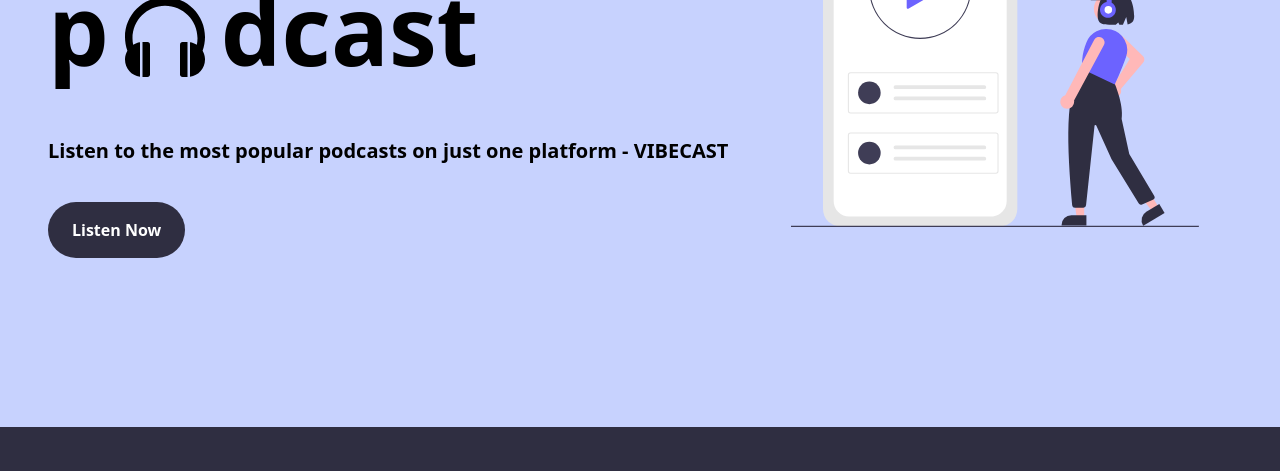
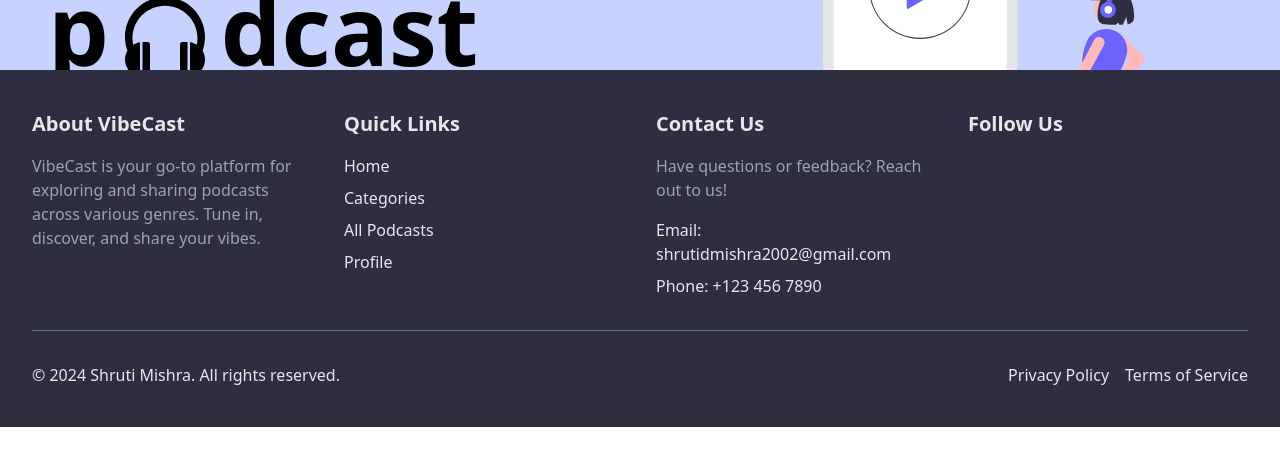
Before and after one commit to ShrutiMishra-2002/VibeCast, a React (Vite) app in the folder frontend/: page / in a window 1280 px wide. Shown: the part 451-922 px from the top of the page. After the commit the page ends 878 px from the top, so only its background shows below. Built offline with nearby package versions, Linux system fonts and the light colour scheme; no server answers.

Commit message:
updated footer

```diff
--- a/frontend/src/components/Footer/Footer.jsx
+++ b/frontend/src/components/Footer/Footer.jsx
@@ -2,7 +2,7 @@
 import { Link } from 'react-router-dom';
 const Footer = () => {
   return (
-    <footer className="bg-[#2F2E41] text-gray-200 py-10 bottom-0">
+    <footer className="bg-[#2F2E41] text-gray-200 py-10 absolute bottom-0">
       <div className="max-w-7xl mx-auto px-6 lg:px-8">
         {/* Footer Grid Layout */}
         <div className="grid grid-cols-1 sm:grid-cols-2 lg:grid-cols-4 gap-8">
```
